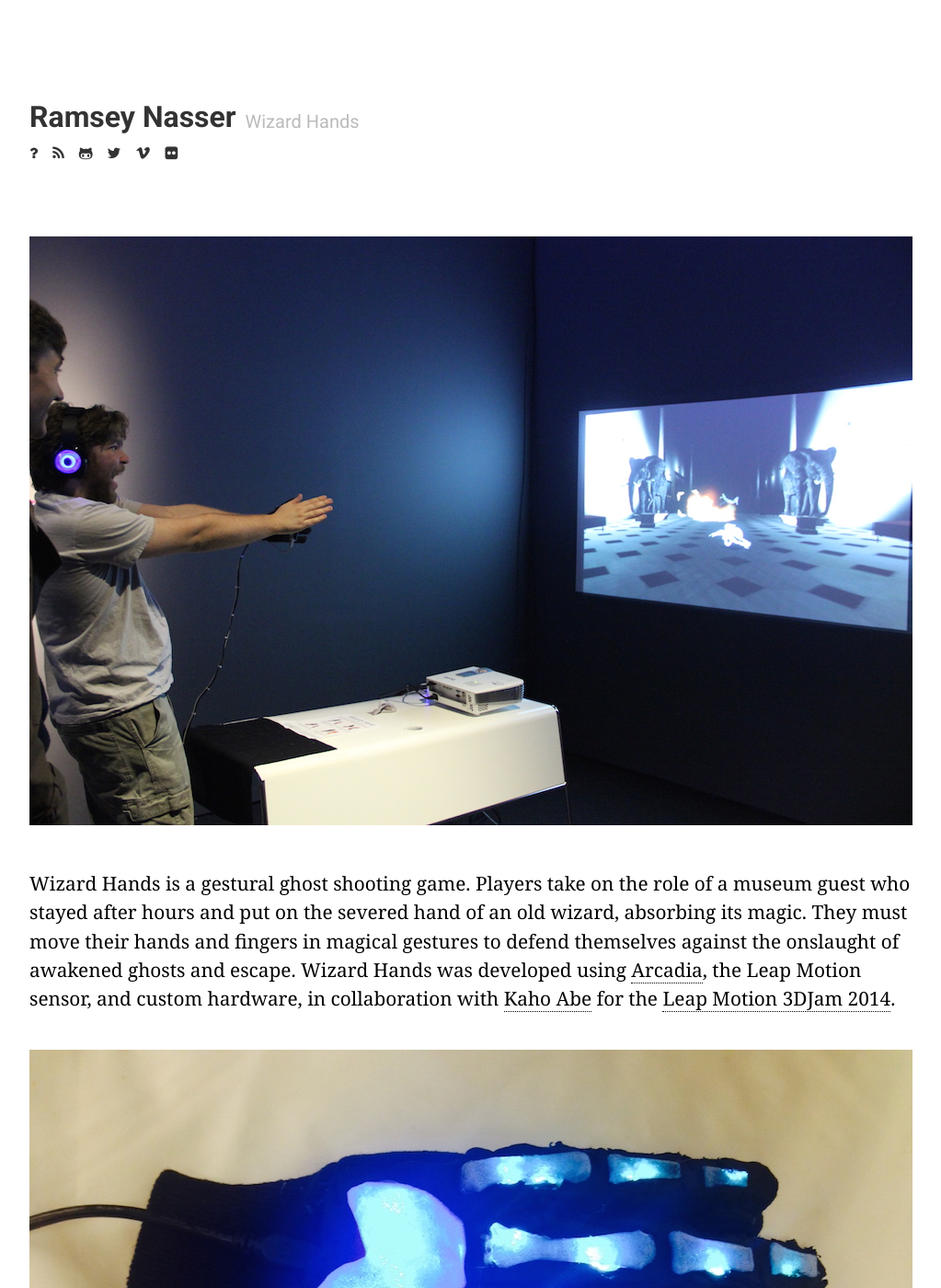
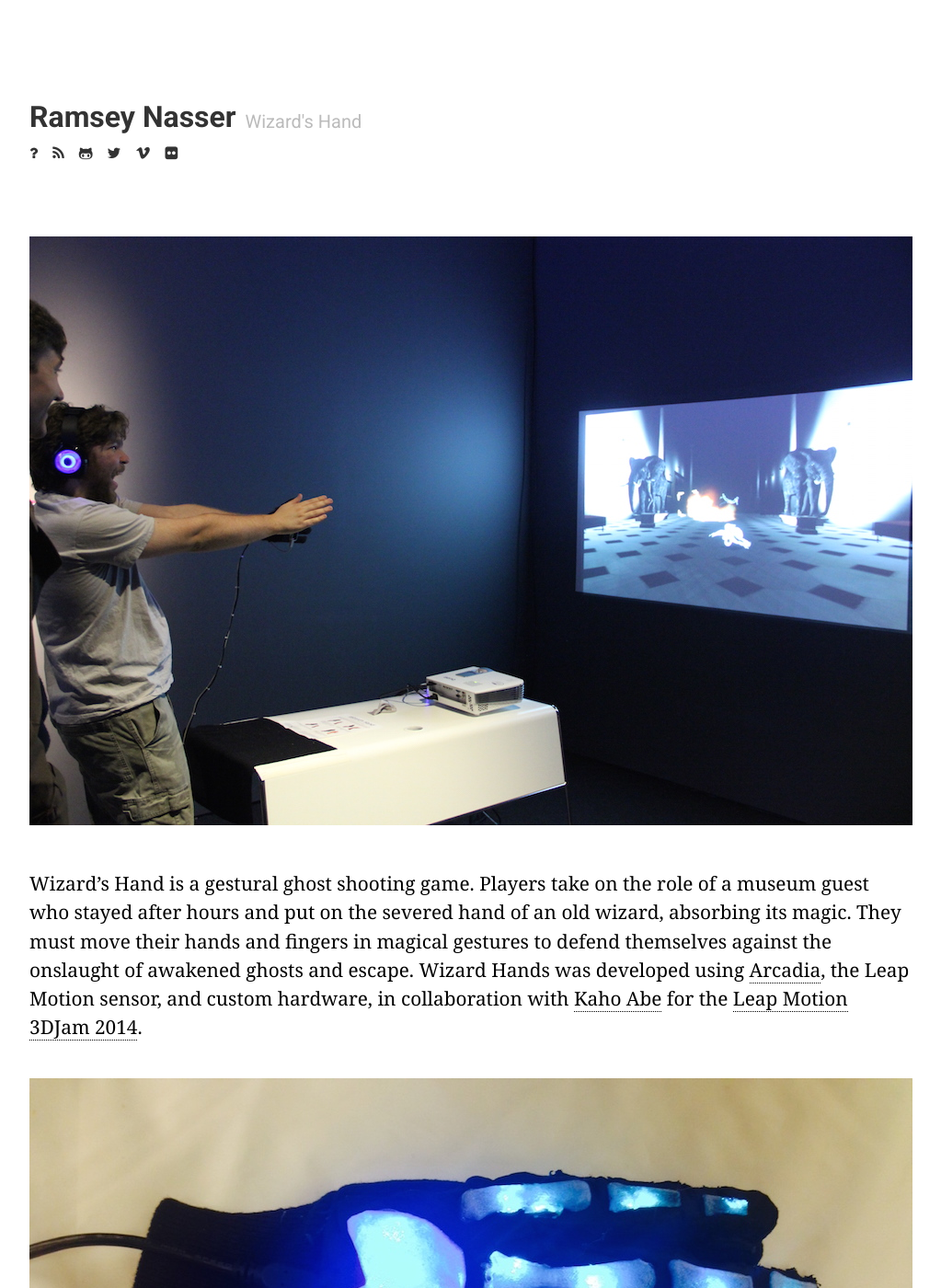
Before and after one commit to nasser/nasser.github.io, a Jekyll site: the page built from wizard-hands.md, in a window 1280 px wide and 1400 px high. Shown: the whole window at 92% size, without its empty margins (128-1151 px from the left). Built offline with Jekyll 4.4.1, drawn with Linux system fonts in a browser that asks for light colours; nearby versions of some CDN libraries; comment, search, counter and statistics services are not loaded.

Commit message:
Modify wizard-hands

```diff
--- a/wizard-hands.md
+++ b/wizard-hands.md
@@ -1,13 +1,13 @@
 ---
 layout: page
-title: Wizard Hands
+title: Wizard's Hand
 year: 2015
 project: true
 ---
 
 ![](play.jpg)
 
-Wizard Hands is a gestural ghost shooting game. Players take on the role of a museum guest who stayed after hours and put on the severed hand of an old wizard, absorbing its magic. They must move their hands and fingers in magical gestures to defend themselves against the onslaught of awakened ghosts and escape. Wizard Hands was developed using [Arcadia](https://github.com/arcadia-unity/Arcadia/), the Leap Motion sensor, and custom hardware, in collaboration with [Kaho Abe](http://kahoabe.net/) for the [Leap Motion 3DJam 2014](https://itch.io/jam/leapmotion3djam).
+Wizard's Hand is a gestural ghost shooting game. Players take on the role of a museum guest who stayed after hours and put on the severed hand of an old wizard, absorbing its magic. They must move their hands and fingers in magical gestures to defend themselves against the onslaught of awakened ghosts and escape. Wizard Hands was developed using [Arcadia](https://github.com/arcadia-unity/Arcadia/), the Leap Motion sensor, and custom hardware, in collaboration with [Kaho Abe](http://kahoabe.net/) for the [Leap Motion 3DJam 2014](https://itch.io/jam/leapmotion3djam).
 
 ![](glove.jpg)
 
```
